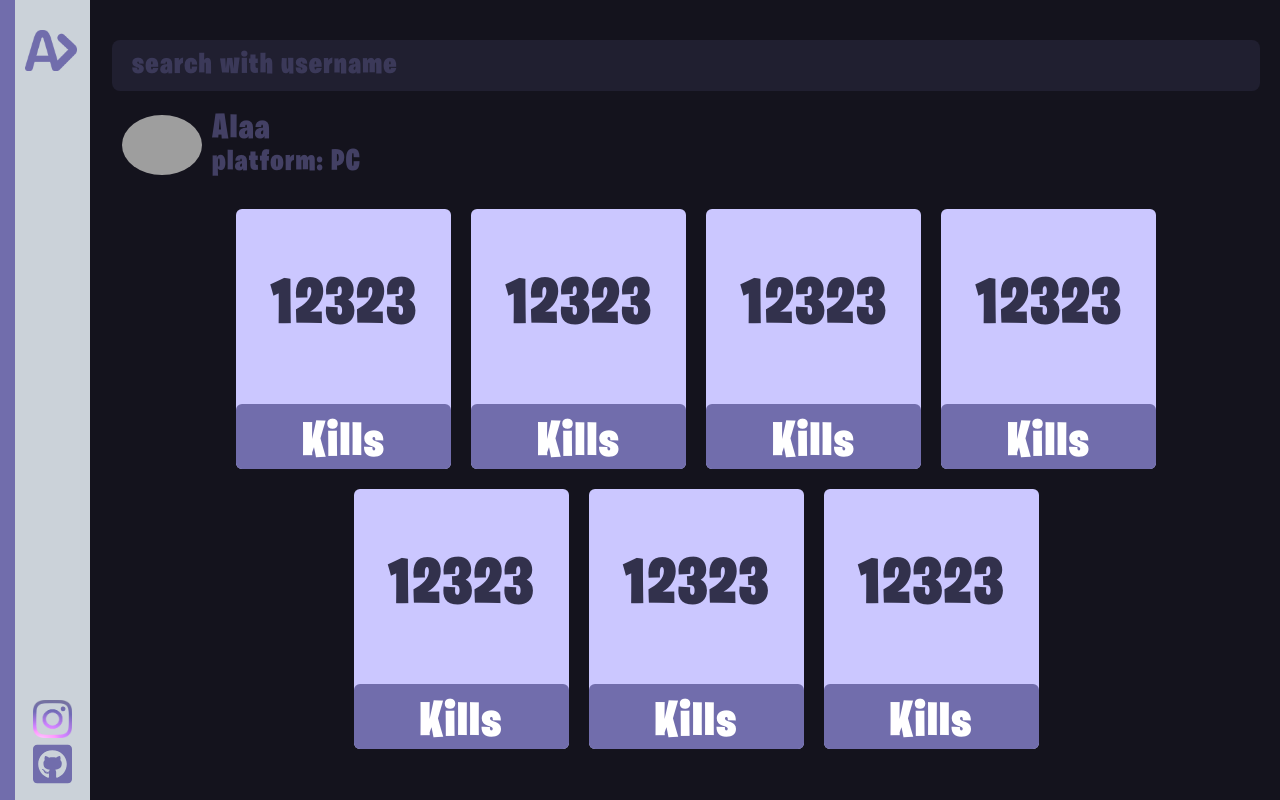
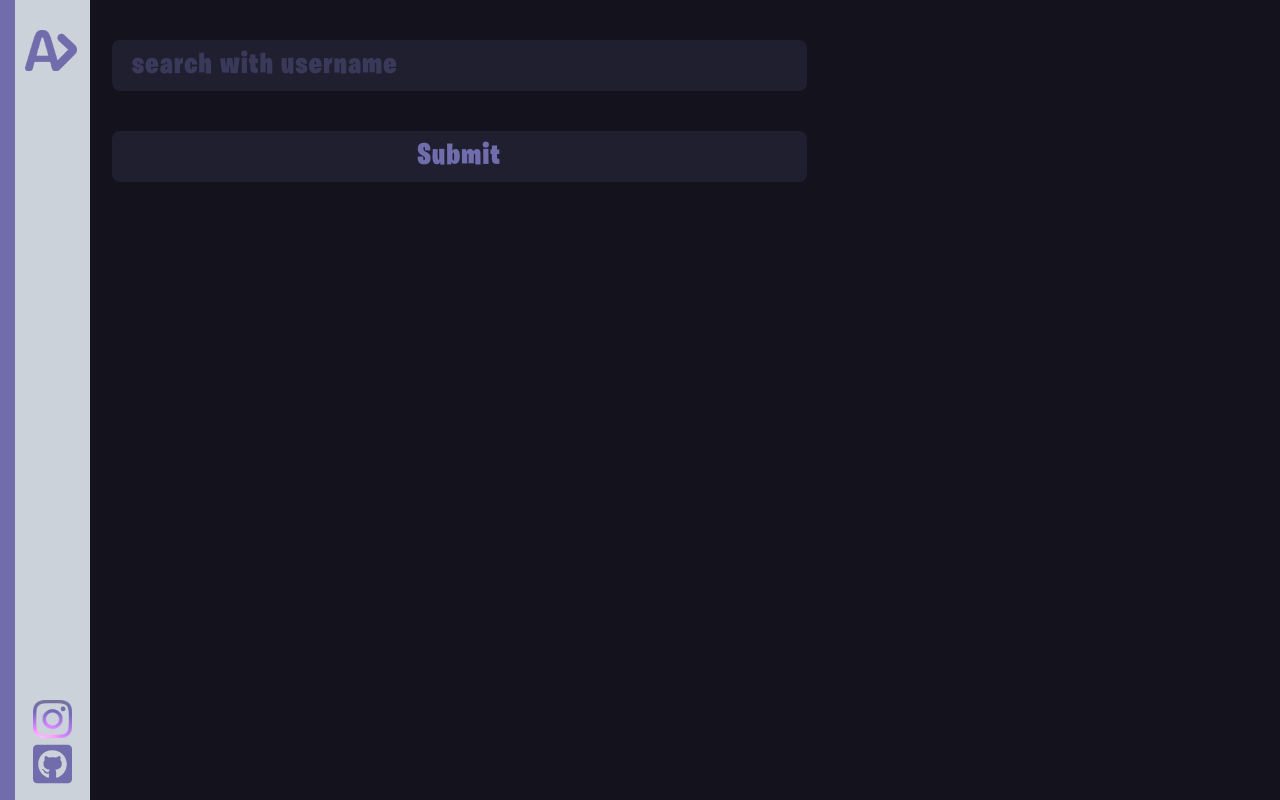
Before and after one commit to Alaa-Hijazi7/fortnite-stats, a React (Create React App) app: page / in a window 1280 px wide. Built offline with nearby package versions, Linux system fonts and the light colour scheme; grey boxes are pictures that could not be loaded.

Commit message:
finish functionality

```diff
--- a/src/App.js
+++ b/src/App.js
@@ -1,21 +1,80 @@
+import React, { useState, useReducer } from "react";
+import axios from "axios";
 import logo from './assets/images/logo.png';
 import github from "./assets/images/github-square-brands.svg";
 import instagramLogo from "./assets/images/instagramLogo.png";
-import './App.css';
 import './assets/style/header.css';
 import './assets/style/userinfo.css';
 import './assets/style/card.css';
+import './App.css';
 
-function Card() {
+const initState = {
+  data: {},
+  name: "",
+  loading: false,
+  error: "",
+};
+
+function reducer(state, action) {
+  switch (action.type) {
+    case "loading":
+      return {
+        ...state,
+        loading: true,
+      };
+    case "success":
+      return {
+        ...state,
+        data: action.payload,
+        loading: false,
+      };
+    case "error":
+      return {
+        ...state,
+        error: action.error,
+        loading: false,
+      };
+    default:
+      return state;
+  }
+}
+function Card(props) {
   return (
     <div className="card">
-      <h2>12323</h2>
-      <h3>Kills</h3>
+      <h2>{ props.count }</h2>
+      <h3>{ props.name }</h3>
     </div>
   )
 }
 
 function App() {
+  const [name, setName] = useState("");
+  const [state, dispatch] = useReducer(reducer, initState);
+
+  async function handleClick(e) {
+    e.preventDefault();
+    try {
+      const action = { type: "loading" };
+      dispatch(action);
+      const { data } = await axios.get(
+        `https://fortnite-api.p.rapidapi.com/stats/${name}`,
+        {
+          headers: {
+            "x-rapidapi-host": "fortnite-api.p.rapidapi.com",
+            "x-rapidapi-key":
+              "5a0bae066cmsh936eabf8958a7d4p10e690jsn3c51ecb2bce6",
+          },
+        }
+      );
+      const action2 = { type: "success", payload: data };
+      dispatch(action2);
+    } catch (error) {
+      let errMsg;
+      const action3 = { type: "error", error: errMsg };
+      dispatch(action3);
+    }
+  }
+
   return (
     <main className="App">
       <header>
@@ -26,24 +85,32 @@ function App() {
             <a href="https://github.com/Alaa-Hijazi7" target="_blank" rel="noreferrer"><img src={github} alt="github logo" id="github-logo" /></a>
           </div>
         </nav>
-        <input type="text" placeholder="search with username" />
+        <form onSubmit={handleClick}>
+          <input type="text" placeholder="search with username" value={name} onChange={(e) => setName(e.target.value)} />
+          <input type="submit" onClick={handleClick} />
+        </form>
       </header>
+      {state.loading && <div id="circle"></div>}
+
+      {state.data.season && !state.loading && <React.Fragment>
         <section id="user-info">
           <img src="https://i.pinimg.com/564x/98/a8/a3/98a8a3155d35787032a5105084e95832.jpg" alt="user avatar" />
           <div>
-          <h3 id="username">Alaa</h3>
-          <h4 id="platform">platform: <span>PC</span></h4>
+            <h3 id="username">displayName: <span>{state.data.user?.displayName}</span></h3>
+            <h4 id="platform">platform: <span>{ state.data.user?.externalAuths?.psn?.type }</span></h4>
           </div>
         </section>
         <section id="cards">
-        <Card />
-        <Card />
-        <Card />
-        <Card />
-        <Card />
-        <Card />
-        <Card />
+          <Card name="Score" count={state.data.season.all.all.score === 0 ? "0" : state.data.season.all.all.score || "not sure"} />
+          <Card name="Kills" count={state.data.season.all.all.kills === 0 ? "0" : state.data.season.all.all.kills || "not sure"} />
+          <Card name="KDr" count={state.data.season.all.all.kdr === 0 ? "0" : state.data.season.all.all.kdr || "not sure"} />
+          <Card name="Matches Played" count={state.data.season.all.all.matchesplayed === 0 ? "0" : state.data.season.all.all.matchesplayed || "not sure"} />
+          <Card name="Place Top 1" count={state.data.season.all.all.placetop1 === 0 ? "0" : state.data.season.all.all.placetop1 || "not sure"} />
+          <Card name="Place Top 10" count={state.data.season.all.all.placetop10 === 0 ? "0" : state.data.season.all.all.placetop10 || "not sure"} />
+          <Card name="Place Top 25" count={state.data.season.all.all.placetop25 === 0 ? "0" : state.data.season.all.all.placetop25 || "not sure"} />
         </section>
+      </React.Fragment>
+      }
     </main>
   );
 }
```
Lines whose indentation alone changed are shown as unchanged.
